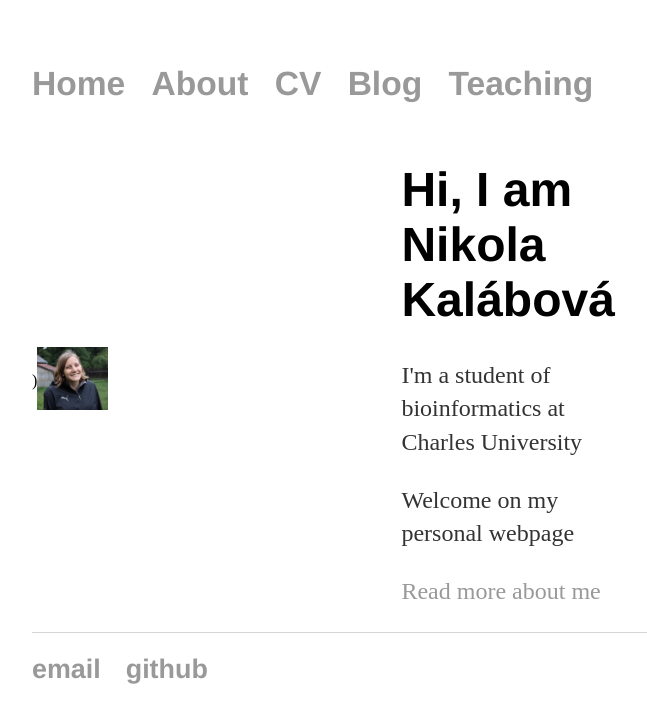
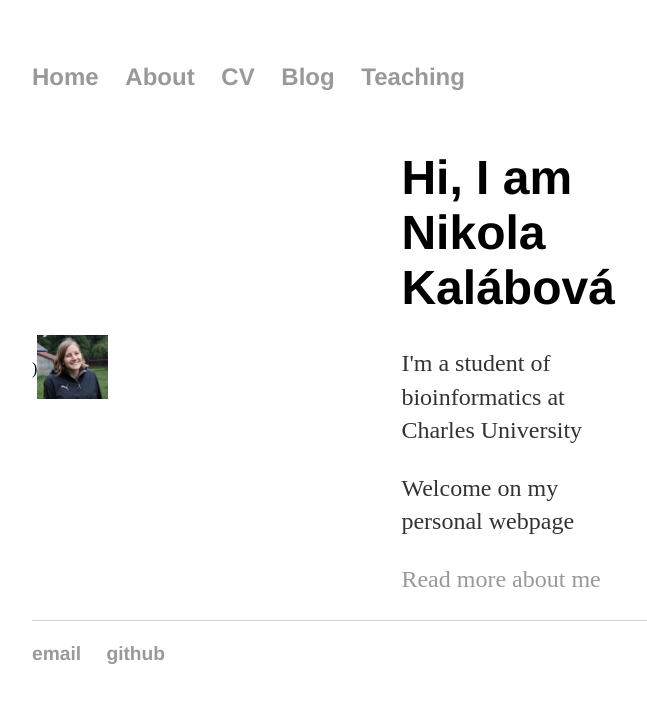
Before and after one commit to lavakin/lavakin.github.io, a Jekyll site: the page built from index.html, in a window 1280 px wide. Shown: the top 723 px of the page, without its empty margins (160-807 px from the left). Built offline with Jekyll 4.4.1, drawn with Linux system fonts in a browser that asks for light colours.

Commit message:
Update main.css

```diff
--- a/css/main.css
+++ b/css/main.css
@@ -7,8 +7,6 @@ nav ul, footer ul {
     padding: 0px;
     list-style: none;
     font-weight: bold;
-    font-size: 1.4em;
-    color: #333;
 }
 nav ul li, footer ul li {
     display: inline;
@@ -35,11 +33,6 @@ ul,p {
     line-height: 1.4em;
     color: #333;
 }
-ul li{
-    font-size: 1.5em;
-    line-height: 1.4em;
-    color: #333;
-}
 footer {
     border-top: 1px solid #d5d5d5;
     font-size: .8em;
```
